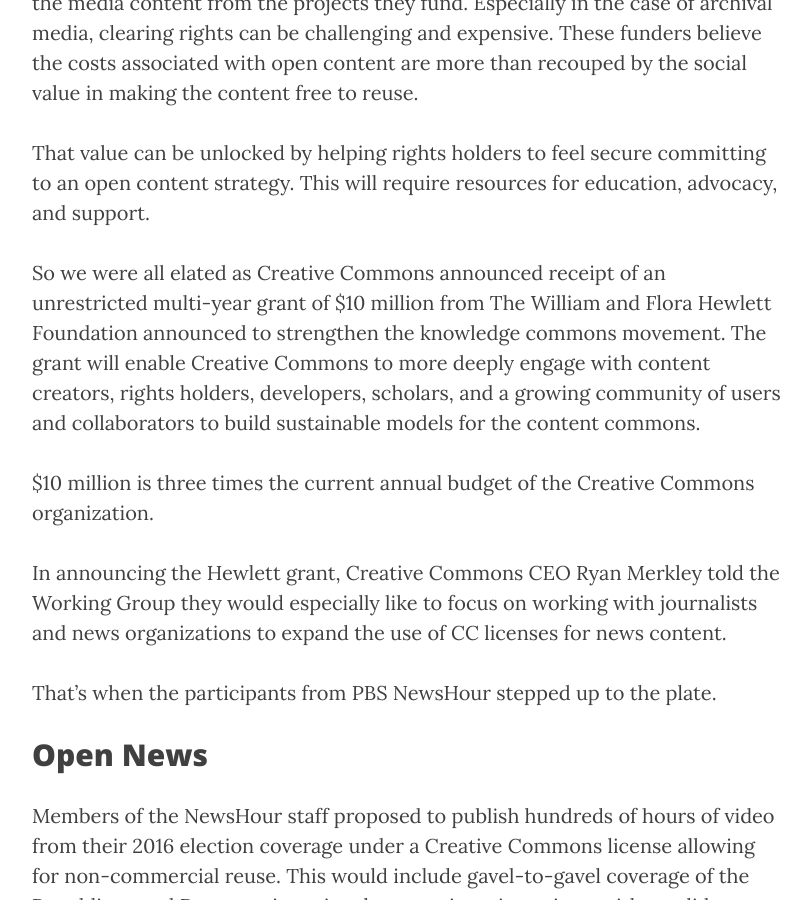
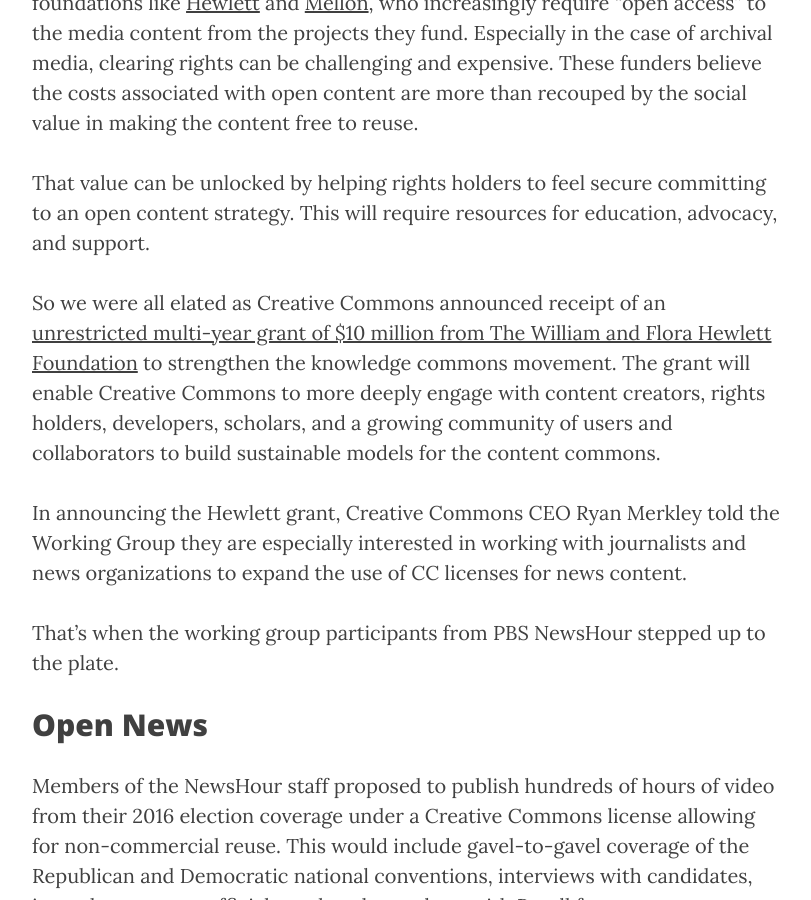
Before and after one commit to jackbrighton/jackbrighton.github.io, a Jekyll site: the page built from _posts/2016-02-07-open-video.md, in a window 1280 px wide and 900 px high, scrolled down 2296 px. Shown: the whole window, without its empty margins (233-1044 px from the left). Built offline with Jekyll 4.4.1, drawn with Linux system fonts in a browser that asks for light colours; nearby versions of some CDN libraries; some of the changed text lies outside the part shown.

Commit message:
add links

```diff
--- a/_posts/2016-02-07-open-video.md
+++ b/_posts/2016-02-07-open-video.md
@@ -16,9 +16,9 @@
 
 ## Video and the Commons Working Group
 
-To begin addressing this challenge, a working group has been formed to consider new models of open video licensing and peer production.  Participants from the Wikimedia Foundation, Creative Commons, the Internet Archive, New America Foundation, the MacArthur Foundation, the Netherlands Institute for Sound and Vision, the American Archive of Public Broadcasting, the Institute for Nonprofit News, the City University of New York, and the PBS NewsHour have begun developing a plan for bringing open video to the commons.
+To begin addressing this challenge, a [Video and the Commons working group](http://benrito.github.io/video-commons2016/) has been formed to consider new models of open video licensing and peer production.  Participants from the Wikimedia Foundation, Creative Commons, the Internet Archive, New America Foundation, the MacArthur Foundation, the Netherlands Institute for Sound and Vision, the American Archive of Public Broadcasting, the Institute for Nonprofit News, the City University of New York, and the PBS NewsHour have begun developing a plan for bringing open video to the commons.
 
-The Video and the Commons Working Group was convened for an initial meeting in New York by Ben Moskowitz ([Mozilla](https://www.mozilla.org/en-US/foundation/)) and Peter Kaufman ([Columbia University](http://ctl.columbia.edu/), [Intelligent Television](http://intelligenttelevision.com/)) with a mission to make video a first-class citizen on the Internet, like text, images, data, and sound. This will require two key things: a commitment to licensing that facilitates public sharing, and new tools for easy access and reuse of video.
+The working group was convened for an initial meeting in New York by Ben Moskowitz ([Mozilla](https://www.mozilla.org/en-US/foundation/)) and Peter Kaufman ([Columbia University](http://ctl.columbia.edu/), [Intelligent Television](http://intelligenttelevision.com/)) with a mission to make video a first-class citizen on the Internet, like text, images, data, and sound. This will require two key things: a commitment to licensing that facilitates public sharing, and new tools for easy access and reuse of video.
 
 ## Licensing for Public Reuse
 
@@ -28,13 +28,11 @@
 
 That value can be unlocked by helping rights holders to feel secure committing to an open content strategy. This will require resources for education, advocacy, and support.
 
-So we were all elated as Creative Commons announced receipt of an unrestricted multi-year grant of $10 million from The William and Flora Hewlett Foundation announced to strengthen the knowledge commons movement. The grant will enable Creative Commons to more deeply engage with content creators, rights holders, developers, scholars, and a growing community of users and collaborators to build sustainable models for the content commons.
+So we were all elated as Creative Commons announced receipt of an [unrestricted multi-year grant of $10 million from The William and Flora Hewlett Foundation](https://blog.creativecommons.org/2016/01/19/creative-commons-awarded-hewlett/) to strengthen the knowledge commons movement. The grant will enable Creative Commons to more deeply engage with content creators, rights holders, developers, scholars, and a growing community of users and collaborators to build sustainable models for the content commons.
 
-$10 million is three times the current annual budget of the Creative Commons organization.
+In announcing the Hewlett grant, Creative Commons CEO Ryan Merkley told the Working Group they are especially interested in working with journalists and news organizations to expand the use of CC licenses for news content.
 
-In announcing the Hewlett grant, Creative Commons CEO Ryan Merkley told the Working Group they would especially like to focus on working with journalists and news organizations to expand the use of CC licenses for news content.
-
-That’s when the participants from PBS NewsHour stepped up to the plate.
+That’s when the working group participants from PBS NewsHour stepped up to the plate.
 
 ## Open News
 
```
